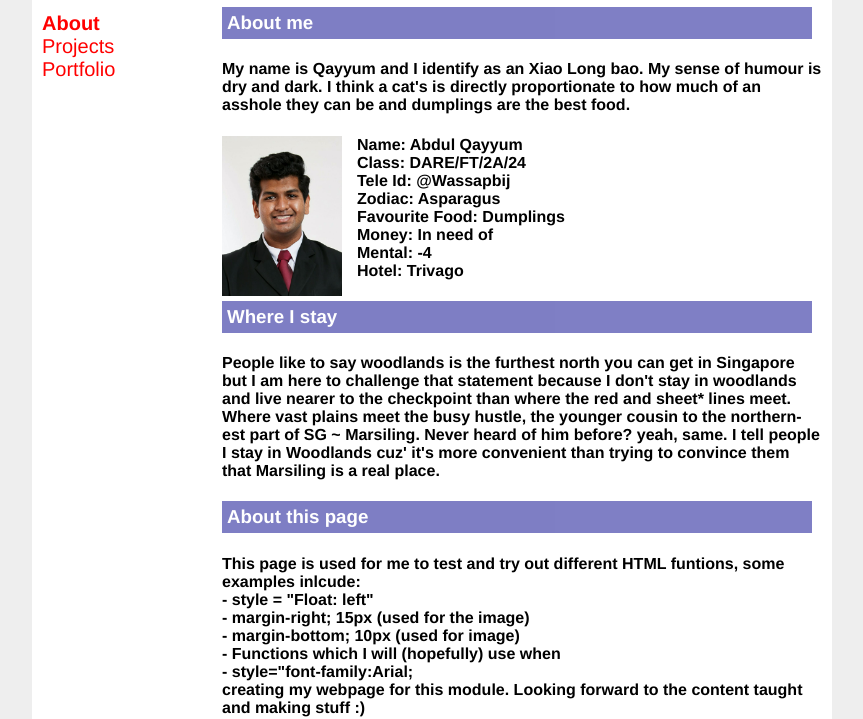
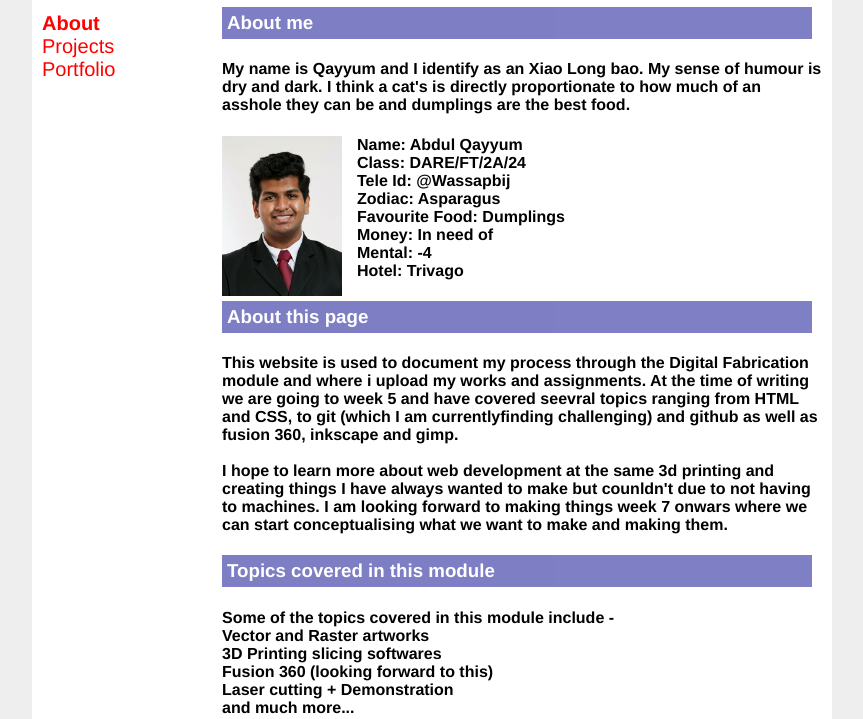
Before and after one commit to Qxyyum/Qayyum-DFAB, a plain HTML site: page index.html in a window 1280 px wide. Shown: the part 86-805 px from the top of the page, without its empty margins (208-1071 px from the left). Drawn offline with Linux system fonts and the light colour scheme.

Commit message:
Update index.html

```diff
--- a/index.html
+++ b/index.html
@@ -52,34 +52,19 @@
                 </h4>
             </div>
 
-            <div id="location">
-                <h3> Where I stay </h3>
-            </div>
-
-            <div id="location.txt">
-                <h4>
-                    People like to say woodlands is the furthest north you can get in Singapore
-                    but I am here to challenge that statement because I don't stay in woodlands and live
-                    nearer to the checkpoint than where the red and sheet* lines meet. Where vast plains meet
-                    the busy hustle, the younger cousin to the northern-est part of SG ~ Marsiling.
-                    Never heard of him before? yeah, same. I tell people I stay in Woodlands cuz' it's more
-                    convenient than trying to convince them that Marsiling is a real place.
-                </h4>
-            </div>
-
             <div id="aboutthis">
                 <h3> About this page</h3>
             </div>
 
             <div id="about this page.txt">
                 <h4>
-                    This page is used for me to
-                    test and try out different HTML funtions, some examples inlcude:<br>
-                    - style = "Float: left" <br>
-                    - margin-right; 15px (used for the image)<br>
-                    - margin-bottom; 10px (used for image) <br> - Functions which I will (hopefully) use when
-                    <br /> - style="font-family:Arial; <br />
-                    creating my webpage for this module. Looking forward to the content taught and making stuff :)<br />
+                This website is used to document my process through the Digital Fabrication module and where i
+                    upload my works and assignments. At the time of writing we are going to week 5 and have covered
+                    seevral topics ranging from HTML and CSS, to git (which I am currentlyfinding challenging) and github
+                    as well as fusion 360, inkscape and gimp. </br> </br> I hope to learn more about web development
+                    at the same 3d printing and creating things I have always wanted to make but counldn't due to not
+                    having to machines. I am looking forward to making things week 7 onwars where we can start conceptualising
+                    what we want to make and making them.
                 </h4>
             </div>
 
@@ -94,7 +79,7 @@
                     and much more... <br />
                 </h4>
             </div>
-       </div>
+            </div>
 
             <div id="footer">
                 Copyright &copy;2022 Abdul Qayyum.
@@ -102,5 +87,7 @@
 
 
         </div>
+    </div>
+
         </body>
  </head>
```
